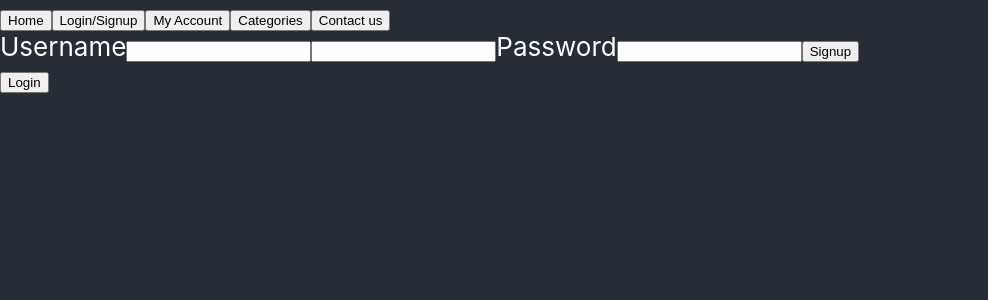
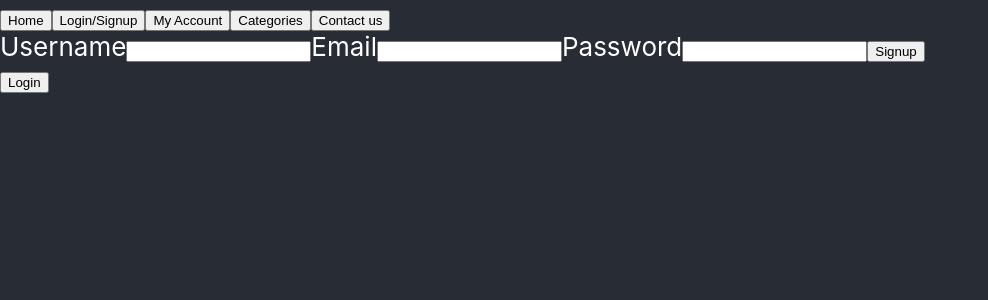
Before and after one commit to jacobknighj12/whatJob, a React (Create React App) app in the folder what-job-react/: page /Signup in a window 1280 px wide. Shown: the top 300 px of the page, without its empty margins (0-988 px from the left). Built offline with nearby package versions, Linux system fonts and the light colour scheme.

Commit message:
api tests part 1

```diff
--- a/what-job-react/src/components/SignupPage.js
+++ b/what-job-react/src/components/SignupPage.js
@@ -6,6 +6,7 @@ export function SignupPage() {
             <form>
                 <label>Username</label>
                 <input></input>
+                <label>Email</label>
                 <input></input>
                 <label>Password</label>
                 <input></input>
```
Also changed, not shown: 1 other file (tests, documents, lock files or other folders).
